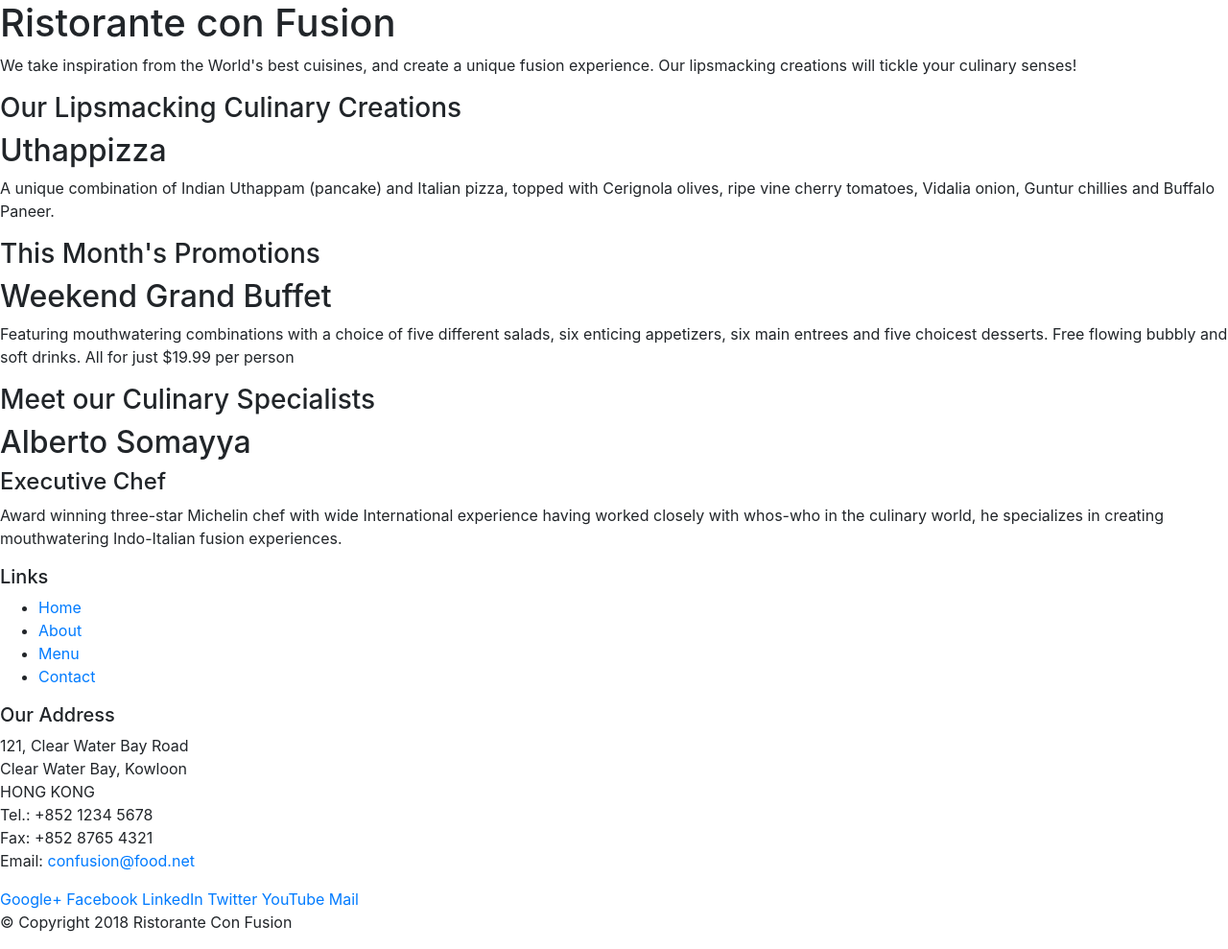
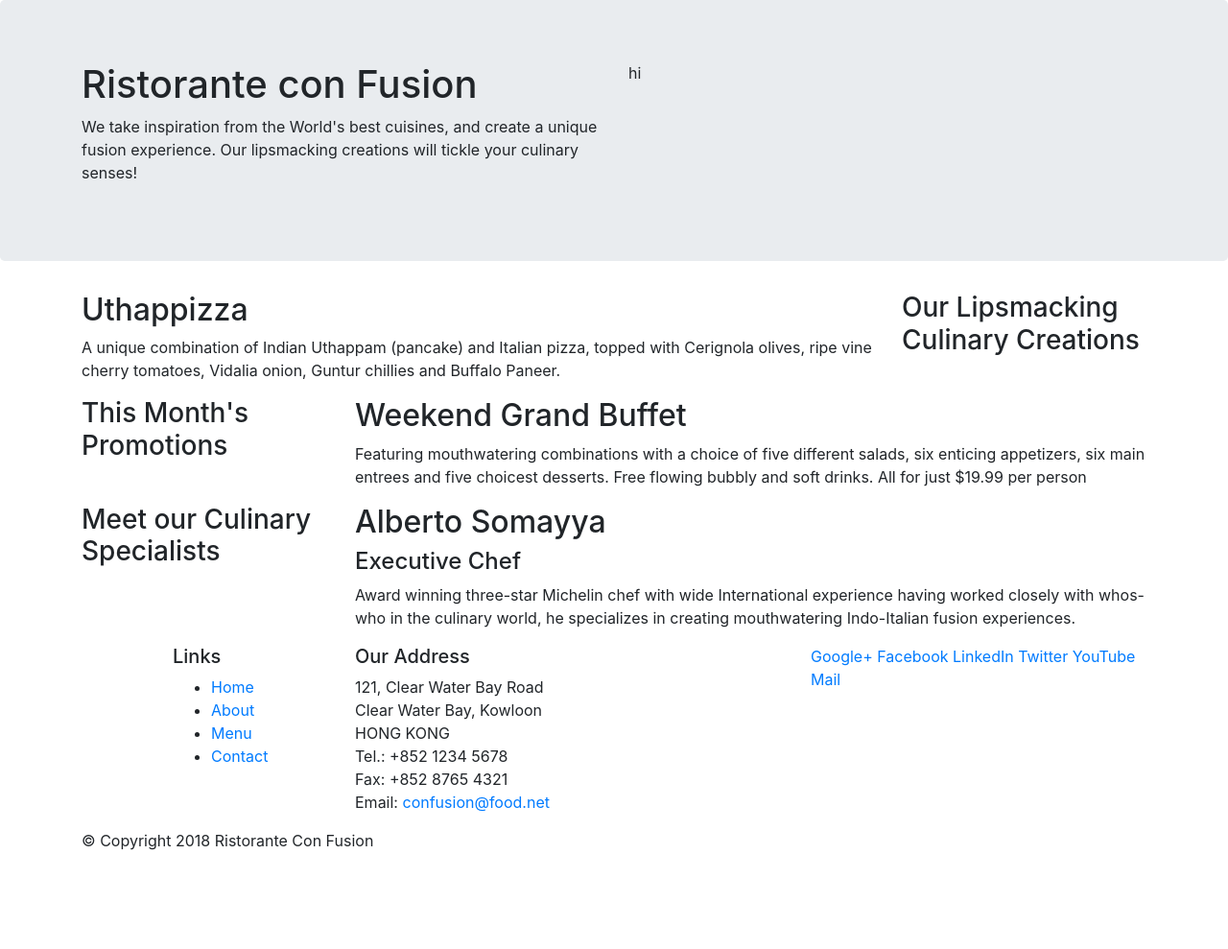
Before and after one commit to maryam-eslahi/UI-Bootstrap, a website: page index.html in a window 1280 px wide. Shown: the whole page at 96% size. After the commit the page ends 904 px from the top, so only its background shows below. Drawn offline with nearby package versions, Linux system fonts and the light colour scheme.

Commit message:
Bootstrap part 1

```diff
--- a/index.html
+++ b/index.html
@@ -1,7 +1,7 @@
 <!DOCTYPE html>
 <html lang="en">
 
-<head>
+<head >
     <title>Ristorante Con Fusion</title>
        <!-- Required meta tags always come first -->
        <meta charset="utf-8">
@@ -14,46 +14,47 @@
 
 <body>
 
-    <header>
-        <div>
-            <div>
-                <div>
+    <header class="jumbotron">
+        <div class="container">
+            <div class="row">
+                <div class="col-12 col-sm-6">
                     <h1>Ristorante con Fusion</h1>
                     <p>We take inspiration from the World's best cuisines, and create a unique fusion experience. Our lipsmacking creations will tickle your culinary senses!</p>
                 </div>
-                <div>
+                <div class="col-12 col-sm">
+                    <p>hi</p>
                 </div>
             </div>
         </div>
     </header>
 
-    <div>
-        <div>
-            <div>
+    <div class="container">
+        <div class="row">
+            <div class="col-12 col-sm-4 order-sm-last col-md-3">
                 <h3>Our Lipsmacking Culinary Creations</h3>
             </div>
-            <div>
+            <div class="col col-sm order-sm-first col-md">
                 <h2>Uthappizza</h2>
                 <p>A unique combination of Indian Uthappam (pancake) and Italian pizza, topped with Cerignola olives, ripe vine cherry tomatoes, Vidalia onion, Guntur chillies and Buffalo Paneer.</p>
             </div>
         </div>
 
 
-        <div>
-            <div>
+        <div class="row">
+            <div class="col-12 col-sm-4 col-md-3">
                 <h3>This Month's Promotions</h3>
             </div>
-            <div>
+            <div class="col col-sm col-md">
                 <h2>Weekend Grand Buffet</h2>
                 <p>Featuring mouthwatering combinations with a choice of five different salads, six enticing appetizers, six main entrees and five choicest desserts. Free flowing bubbly and soft drinks. All for just $19.99 per person </p>
             </div>
         </div>
 
-        <div>
-            <div>
+        <div class="row">
+            <div class="col-12 col-sm-4 col-md-3" >
                 <h3>Meet our Culinary Specialists</h3>
             </div>
-            <div>
+            <div class="col col-sm col-md">
                 <h2>Alberto Somayya</h2>
                 <h4>Executive Chef</h4>
                 <p>Award winning three-star Michelin chef with wide International experience having worked closely with whos-who in the culinary world, he specializes in creating mouthwatering Indo-Italian fusion experiences. </p>
@@ -62,9 +63,9 @@
     </div>
 
     <footer>
-        <div>
-            <div>
-                <div>
+        <div class="container">
+            <div class="row">
+                <div class="col-4 offset-1 col-sm-2">
                     <h5>Links</h5>
                     <ul>
                         <li><a href="#">Home</a></li>
@@ -73,7 +74,7 @@
                         <li><a href="#">Contact</a></li>
                     </ul>
                 </div>
-                <div>
+                <div class="col-7 col-sm-5">
                     <h5>Our Address</h5>
                     <address>
 		              121, Clear Water Bay Road<br>
@@ -84,7 +85,7 @@
 		              Email: <a href="mailto:confusion@food.net">confusion@food.net</a>
 		           </address>
                 </div>
-                <div>
+                <div class="col-12 col-sm-4">
                     <div>
                         <a href="http://google.com/+">Google+</a>
                         <a href="http://www.facebook.com/profile.php?id=">Facebook</a>
@@ -95,8 +96,8 @@
                     </div>
                 </div>
            </div>
-           <div>
-                <div>
+           <div class="row">
+                <div class="col-auto">
                     <p>© Copyright 2018 Ristorante Con Fusion</p>
                 </div>
            </div>
```
